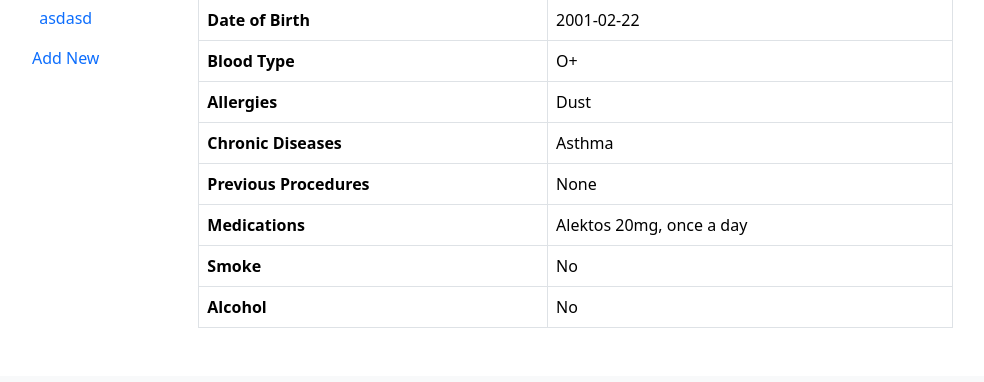
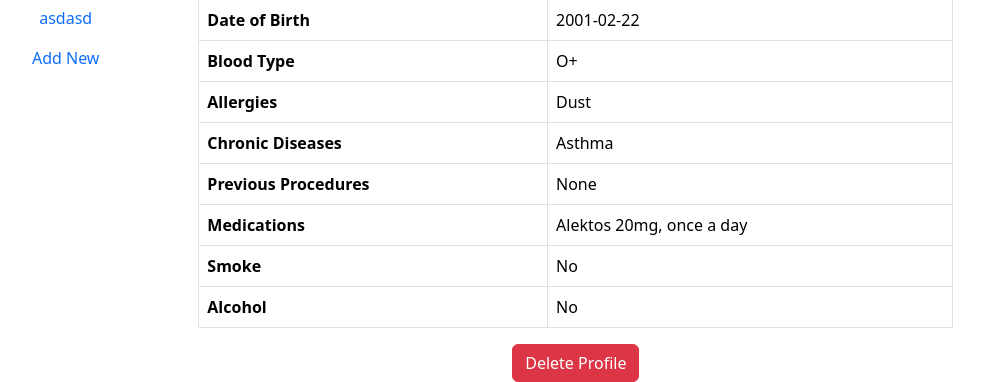
Before and after one commit to Thiagoalves033/Final_Project, a Flask app: page /profiles in a window 1280 px wide, after a click that opens the changed part. Shown: the part 424-806 px from the top of the page, without its empty margins (51-1035 px from the left). Run offline with Flask 3, Linux system fonts and the light colour scheme; the first user in the database is signed in.

Commit message:
Added delete button for profiles

```diff
--- a/app.py
+++ b/app.py
@@ -129,27 +129,18 @@ def profiles():
 
         return redirect("/profiles")
 
-@app.route("/add_appointment", methods=["POST"])
+
+@app.route("/delete_profile", methods=["POST"])
 @login_required
-def add_appointment():
-    specialty = request.form.get("specialty")
-    date = request.form.get("ap_date")
-    hour = request.form.get("hour")
-
-    tab = request.form.get("activeTab")
-
-    # Ensure everything was submitted
-    if not specialty or not date or not hour:
-        return render_template("error.html")
-
-    # Insert new row
-    db.execute("INSERT INTO appointments (profile_id, specialty, date, time) VALUES (?, ?, ?, ?)",
-               (tab, specialty, date, hour))
+def delete():
+    pf_id = request.form.get("profile_id")
+    db.execute ("DELETE FROM profiles WHERE name = ?", (pf_id,))
 
     conn.commit()
 
     return redirect("/profiles")
 
+
 @app.route("/practices")
 @login_required
 def practices():
--- a/templates/profiles.html
+++ b/templates/profiles.html
@@ -64,6 +64,12 @@
                             </tr>
                         </tbody>
                     </table>
+
+                    <form action="/delete_profile" method="post">
+                        <input type="hidden" name="profile_id" value="{{ profile[2] }}">
+                        <button class="btn btn-danger" type="submit" name="deletetab">Delete Profile</button>
+                    </form>
+
                 </div>
                 {% endfor %}
 
```
